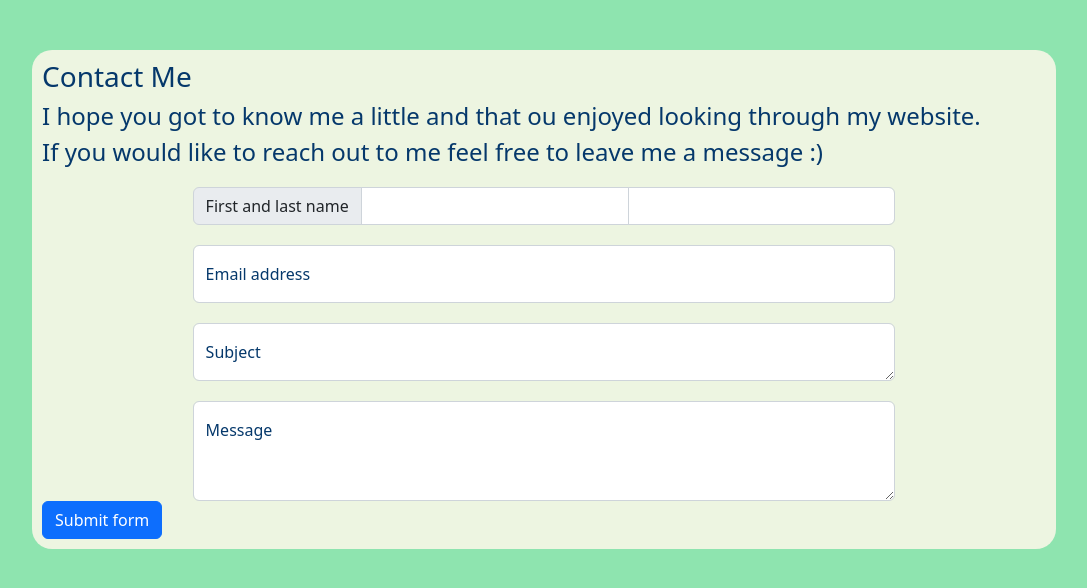
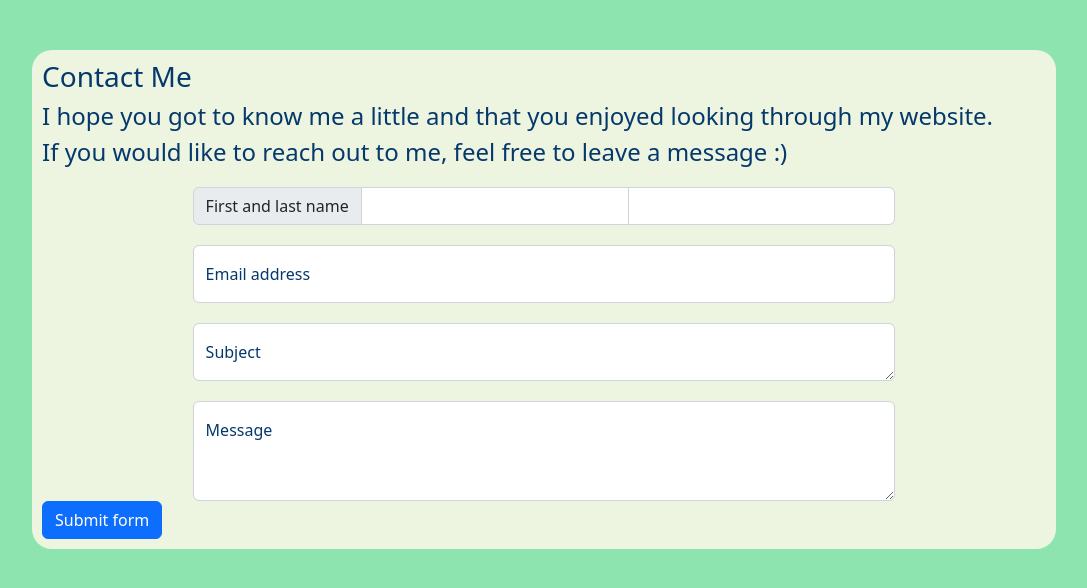
Before and after one commit to AnaMayer2019/Portfolio, a Flask app: page /contact/ in a window 1280 px wide. Shown: the part 56-644 px from the top of the page, without its empty margins (96-1183 px from the left). Run offline with Flask 2, Linux system fonts and the light colour scheme.

Commit message:
Spelling correction

```diff
--- a/templates/contact.html
+++ b/templates/contact.html
@@ -3,8 +3,8 @@
 {% block content %}
 <div class="my_info">
     <h3>Contact Me</h3>
-    <h4>I hope you got to know me a little and that ou enjoyed looking through my website.</h4>
-    <h4>If you would like to reach out to me feel free to leave me a message :)</h4>
+    <h4>I hope you got to know me a little and that you enjoyed looking through my website.</h4>
+    <h4>If you would like to reach out to me, feel free to leave a message :)</h4>
     <form method="post">
         <div class="form-fields input-group">
           <span class="input-group-text">First and last name</span>
```
